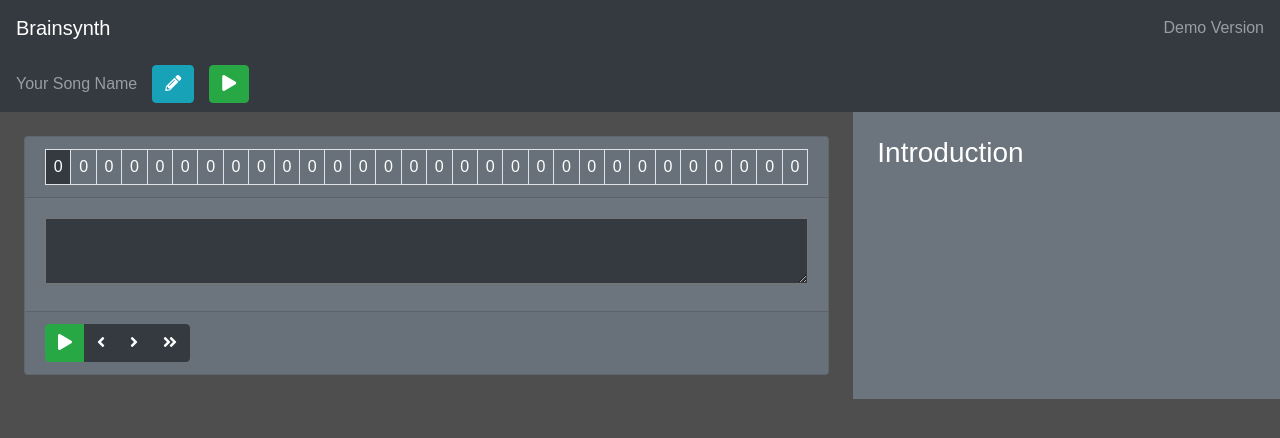
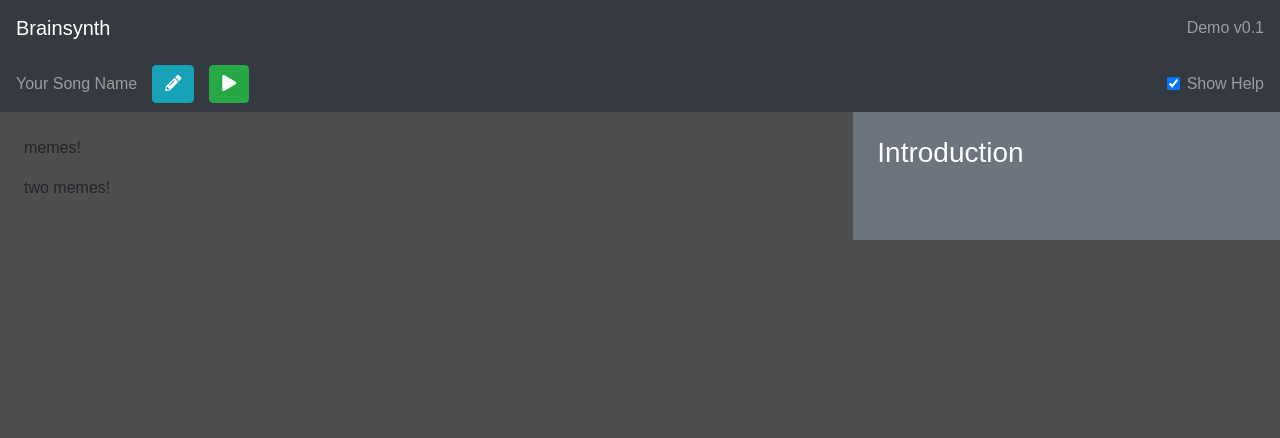
Before and after one commit to Nexuist/brainsynth, a React (Create React App) app: page / in a window 1280 px wide. Shown: the top 438 px of the page. Built offline with nearby package versions, Linux system fonts and the light colour scheme.

Commit message:
Component-ify existing structure

```diff
--- a/public/index.html
+++ b/public/index.html
@@ -32,7 +32,7 @@
     crossorigin="anonymous">
   <script src="https://stackpath.bootstrapcdn.com/bootstrap/4.1.1/js/bootstrap.min.js" integrity="sha384-smHYKdLADwkXOn1EmN1qk/HfnUcbVRZyYmZ4qpPea6sjB/pTJ0euyQp0Mk8ck+5T"
     crossorigin="anonymous"></script>
-  <title>React App</title>
+  <title>Brainsynth</title>
 </head>
 
 <body>
--- a/src/App.css
+++ b/src/App.css
@@ -1,3 +1,7 @@
 .navbar > .btn {
     margin-left: 15px;
 }
+
+#navbar-too {
+    justify-content: flex-start;
+}
--- a/src/App.js
+++ b/src/App.js
@@ -1,82 +1,28 @@
 import React, { Component } from "react";
-import logo from "./logo.svg";
+import Navbar from "./Navbar.js";
 import "./App.css";
+import TwoColumnLayout from "./TwoColumnLayout";
+import Help from "./Help";
 
-class App extends Component {
+export default class App extends Component {
+  state = {
+    sidebarVisible: true
+  };
   render() {
     return (
-      <div class="app">
-        <nav class="navbar navbar-dark bg-dark">
-          <a class="navbar-brand" href="#">
-            Brainsynth
-          </a>
-          <span class="navbar-text">Demo Version</span>
-        </nav>
-        <nav
-          class="navbar navbar-dark bg-dark"
-          style={{ justifyContent: "flex-start" }}
+      <div className="app">
+        <Navbar
+          helpChecked={this.state.sidebarVisible}
+          helpToggled={val => this.setState({ sidebarVisible: val })}
+        />
+        <TwoColumnLayout
+          showSidebar={this.state.sidebarVisible}
+          sidebar={<Help />}
         >
-          <span class="navbar-text">Your Song Name</span>
-          <button class="btn btn-info">
-            <i class="fas fa-pencil-alt fa-inverse" />
-          </button>
-          <button class="btn btn-success">
-            <i class="fas fa-play" />
-          </button>
-        </nav>
-        <div class="container-fluid">
-          <div class="row">
-            <div class="col-sm-8 p-4">
-              <div class="card bg-secondary text-white">
-                <div class="card-header table-responsive">
-                  <table class="table table-bordered table-sm text-center mb-0">
-                    <tbody>
-                      <tr>
-                        {Array.apply(null, Array(30)).map((val, i) => (
-                          <td key={i} className={i == 0 ? "bg-dark" : ""}>
-                            0
-                          </td>
-                        ))}
-                      </tr>
-                    </tbody>
-                  </table>
-                </div>
-                <div class="card-body">
-                  <textarea
-                    class="bg-dark text-white p-2"
-                    style={{
-                      boxSizing: "border-box",
-                      width: "100%",
-                      letterSpacing: "3px"
-                    }}
-                  />
-                </div>
-                <div class="card-footer">
-                  <div class="btn-group" role="group">
-                    <button type="button" class="btn btn-success">
-                      <i class="fas fa-play" />
-                    </button>
-                    <button type="button" class="btn btn-dark">
-                      <i class="fas fa-angle-left" />
-                    </button>
-                    <button type="button" class="btn btn-dark">
-                      <i class="fas fa-angle-right" />
-                    </button>
-                    <button type="button" class="btn btn-dark">
-                      <i class="fas fa-angle-double-right" />
-                    </button>
-                  </div>
-                </div>
-              </div>
-            </div>
-            <div class="col-sm-4 bg-secondary p-4 text-white">
-              <h3>Introduction</h3>
-            </div>
-          </div>
-        </div>
+          <p>memes!</p>
+          <p>two memes!</p>
+        </TwoColumnLayout>
       </div>
     );
   }
 }
-
-export default App;
--- /dev/null
+++ b/src/Help.js
@@ -0,0 +1,11 @@
+import React, { Component } from "react";
+
+export default class Help extends Component {
+  render() {
+    return (
+      <div className="col-sm-4 bg-secondary p-4 text-white">
+        <h3>Introduction</h3>
+      </div>
+    );
+  }
+}
--- /dev/null
+++ b/src/Navbar.js
@@ -0,0 +1,40 @@
+import React, { Component } from "react";
+
+export default class Navbar extends Component {
+  render() {
+    return (
+      <div>
+        <nav className="navbar navbar-dark bg-dark">
+          <a className="navbar-brand" href="/">
+            Brainsynth
+          </a>
+          <span className="navbar-text">Demo v0.1</span>
+        </nav>
+        <nav className="navbar navbar-dark bg-dark" id="navbar-too">
+          <span className="navbar-text">Your Song Name</span>
+          <button className="btn btn-info">
+            <i className="fas fa-pencil-alt fa-inverse" />
+          </button>
+          <button className="btn btn-success">
+            <i className="fas fa-play" />
+          </button>
+          <div className="form-check ml-auto">
+            <input
+              className="form-check-input"
+              type="checkbox"
+              id="helpCheckbox"
+              checked={this.props.helpChecked}
+              onChange={event => this.props.helpToggled(event.target.checked)}
+            />
+            <label
+              className="form-check-label navbar-text p-0"
+              htmlFor="helpCheckbox"
+            >
+              Show Help
+            </label>
+          </div>
+        </nav>
+      </div>
+    );
+  }
+}
--- /dev/null
+++ b/src/TwoColumnLayout.js
@@ -0,0 +1,16 @@
+import React, { Component } from "react";
+
+export default class TwoColumnLayout extends Component {
+  render() {
+    return (
+      <div className="container-fluid">
+        <div className="row">
+          <div className={this.props.showSidebar ? "col-sm-8 p-4" : "p-4"}>
+            {this.props.children}
+          </div>
+          {this.props.showSidebar ? this.props.sidebar : null}
+        </div>
+      </div>
+    );
+  }
+}
```
Also changed, not shown: src/TrackCard.js (added, +49 -0 lines), 2 other files (tests, documents, lock files or other folders).
